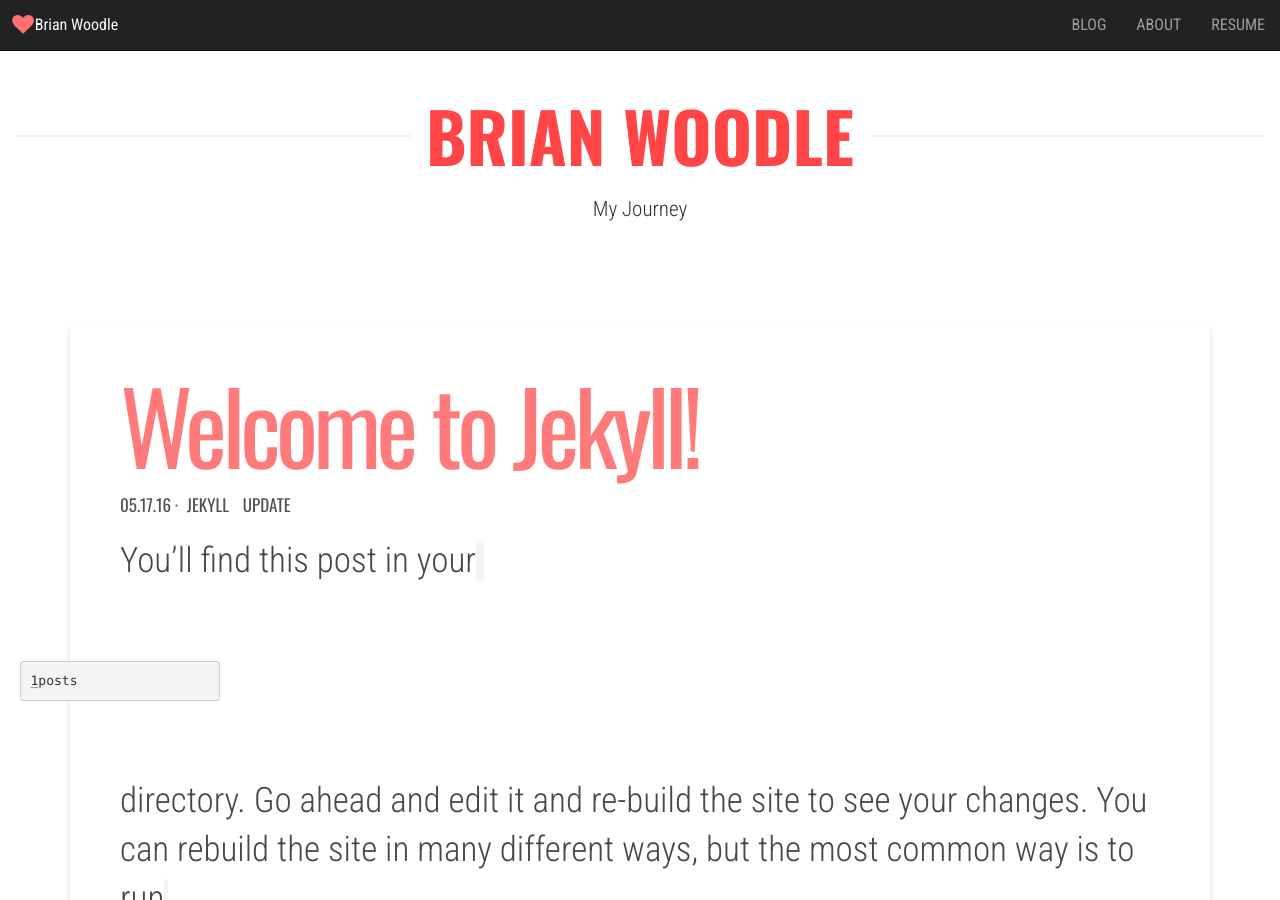
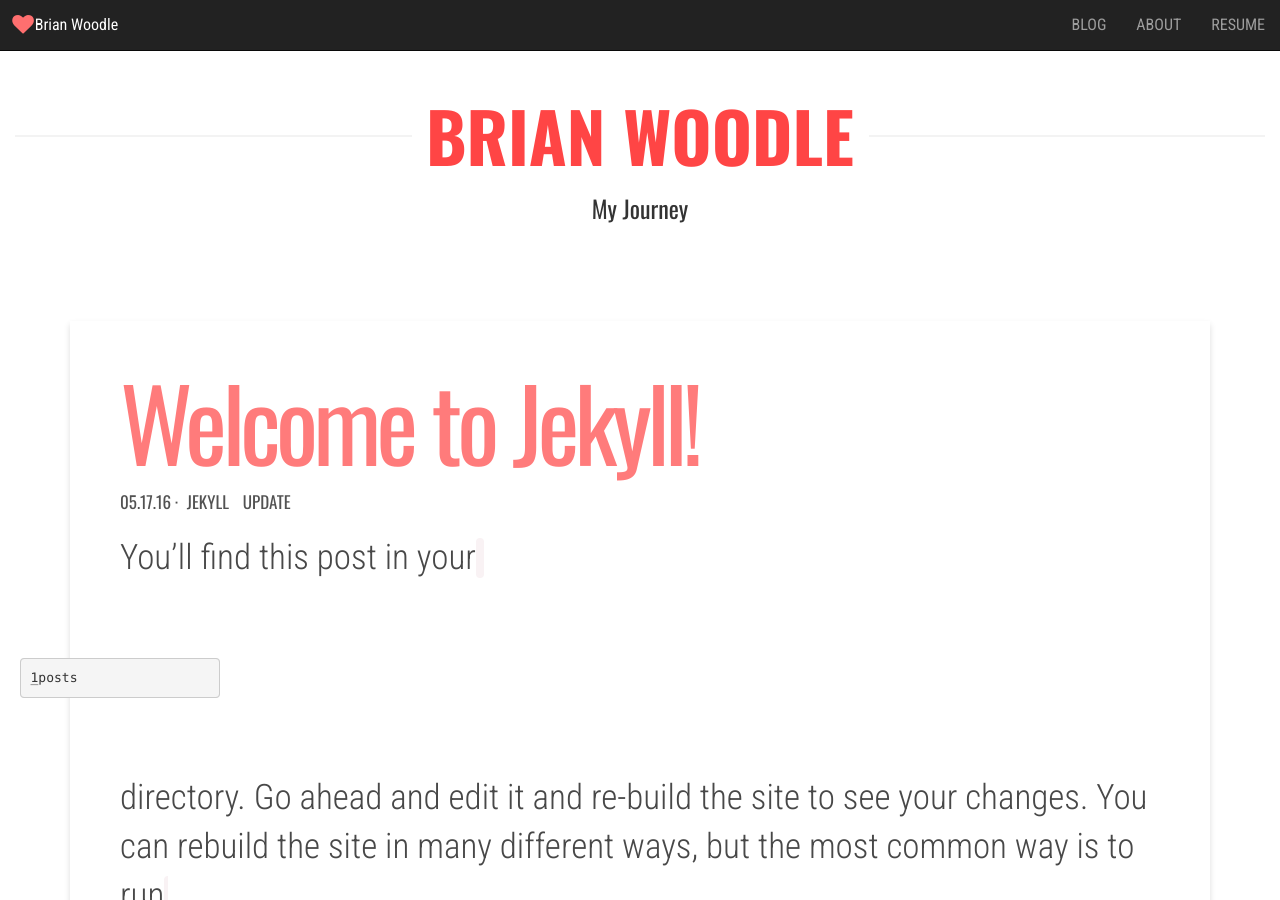
Before and after one commit to bmwoodle/Bmwoodle.github.io_old, a Jekyll site: the page built from index.html, in a window 1280 px wide and 900 px high. Built offline with Jekyll 4.4.1, drawn with Linux system fonts in a browser that asks for light colours; nearby versions of some CDN libraries; the list of posts is cut into pages by our own code.

Commit message:
update
Formatting

```diff
--- a/_data/global.yml
+++ b/_data/global.yml
@@ -1,6 +1,6 @@
 # Site Settings
 title: 'Brian Woodle'
-description: 'My Journey'
+description: '<h3> My Journey </h3>'
 url: 'http://Bmwoodle.github.io' # the base hostname & protocol for your site
 footer_text: 'Life is a Journey enjoy it. :-)'
 
```
